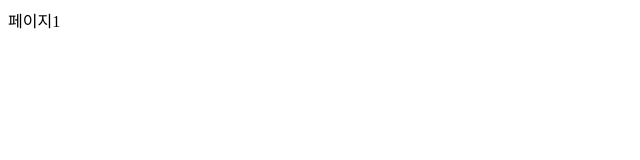
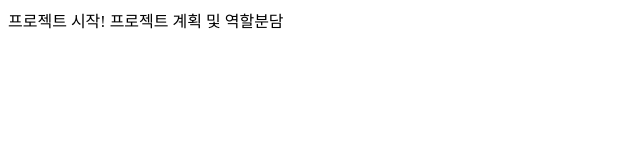
Before and after one commit to dodoleesj/GitBranchModel, a plain HTML site: page project.html in a window 1280 px wide. Shown: the whole page, without its empty margins (0-640 px from the left). Drawn offline with Linux system fonts and the light colour scheme.

Commit message:
프로젝트 진행-1

```diff
--- a/project.html
+++ b/project.html
@@ -7,6 +7,8 @@
   <title>Document</title>
 </head>
 <body>
-  페이지1
+  프로젝트 시작!
+  프로젝트 계획 및 역할분담
+
 </body>
 </html>
```
